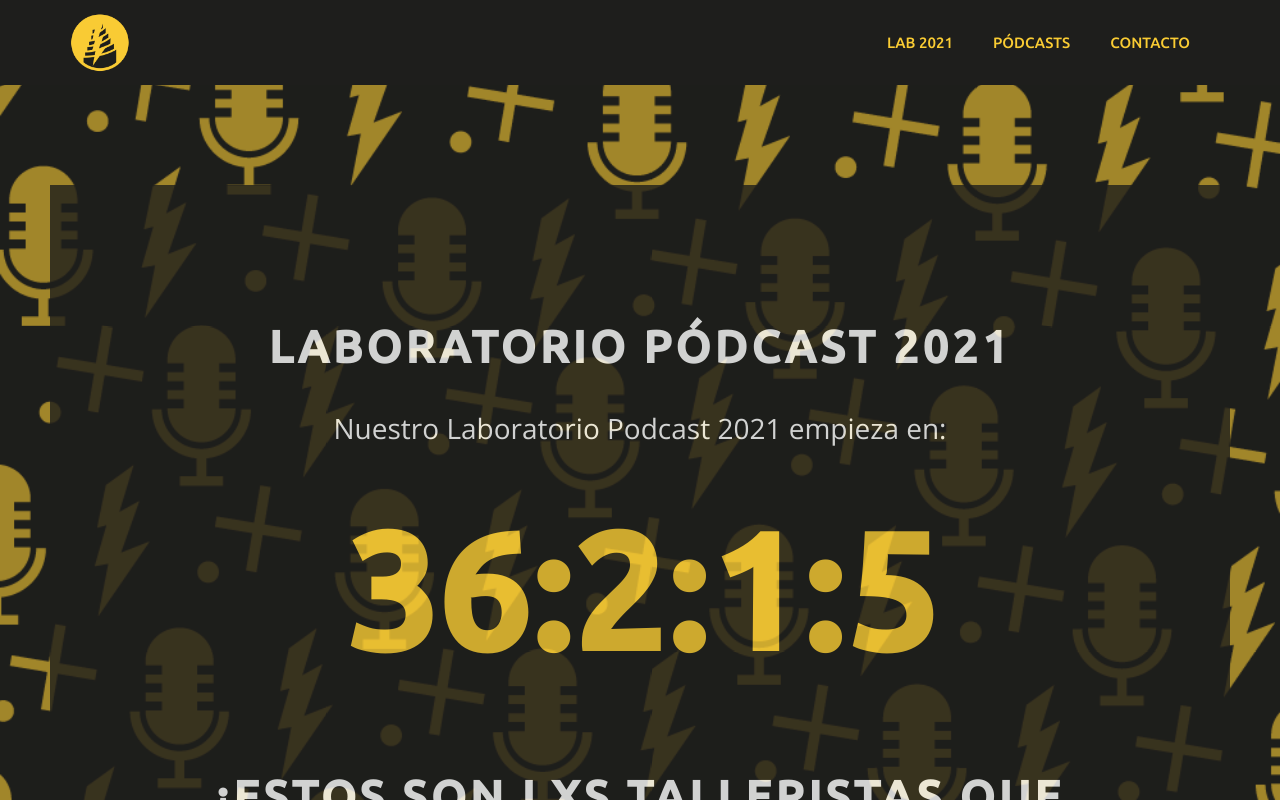
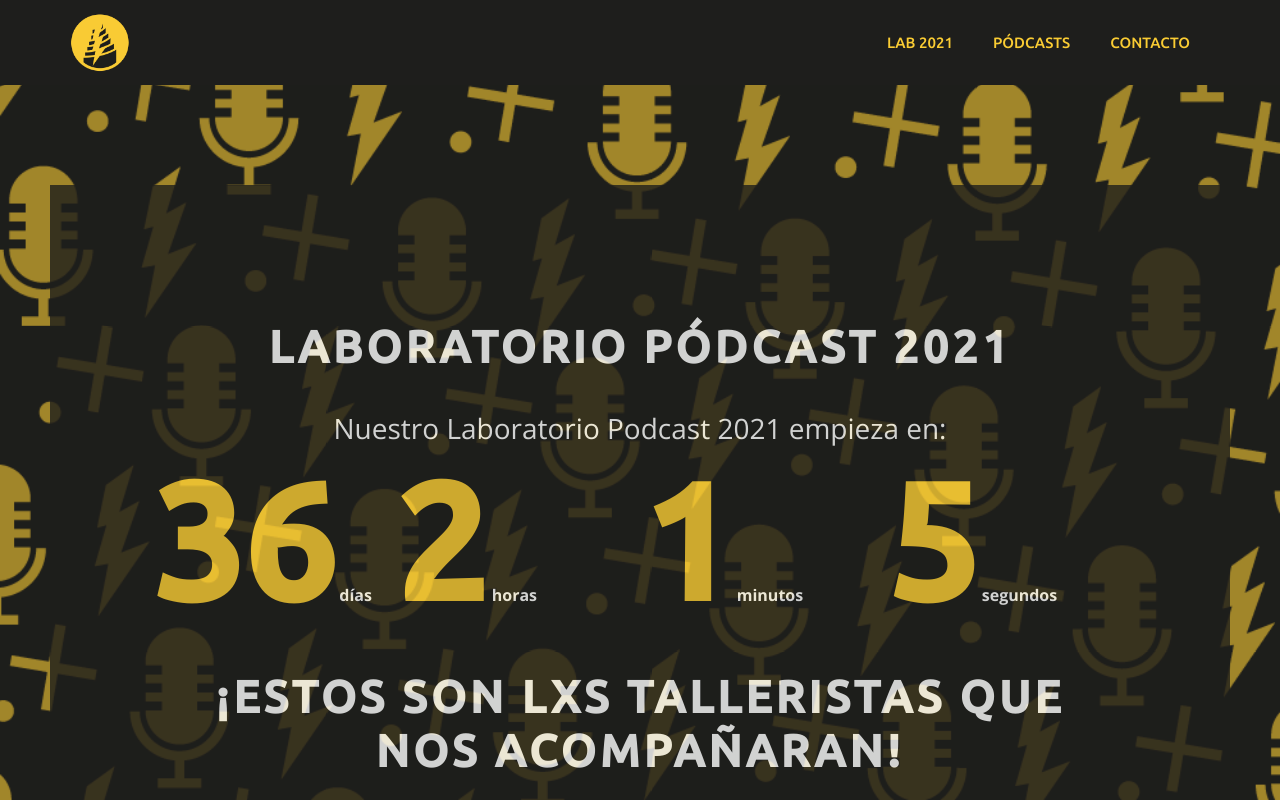
Before and after one commit to gutieCast/babelPodcast, a React (Create React App) app: page /lab-2021 in a window 1280 px wide. Built offline with nearby package versions, Linux system fonts and the light colour scheme.

Commit message:
fixed countdown-timer

```diff
--- a/src/components/Home/components/Hero/hero.scss
+++ b/src/components/Home/components/Hero/hero.scss
@@ -4,7 +4,7 @@
 #hero {
     display: flex;
     flex-direction: column-reverse;
-    justify-content: center;
+    justify-content: space-around;
     width: 100%;
     height: 100vh;
     @include breakpoint-3 {
--- a/src/components/Home/components/Lab2021/index.jsx
+++ b/src/components/Home/components/Lab2021/index.jsx
@@ -15,7 +15,24 @@ const Lab2021 = () => {
         } else {
             // Render a countdown
             return (
-                <span className="countdown-timer">{days}:{hours}:{minutes}:{seconds}</span>
+                <div className="grid-timer">
+                    <div className="unit-time">
+                        <span className="countdown-timer">{days}</span>
+                        <span className="tag-time"> días</span>
+                    </div>
+                    <div className="unit-time">
+                        <span className="countdown-timer">{hours}</span>
+                        <span className="tag-time"> horas</span>
+                    </div>
+                    <div className="unit-time">
+                        <span className="countdown-timer">{minutes}</span>
+                        <span className="tag-time"> minutos</span>
+                    </div>
+                    <div className="unit-time">
+                        <span className="countdown-timer">{seconds}</span>
+                        <span className="tag-time"> segundos</span>
+                    </div>
+                </div>
             )
         }
     };
@@ -33,6 +50,8 @@ const Lab2021 = () => {
                 <Countdown
                     date="2021-08-31T19:00:00"
                     renderer={renderer}
+                    zeroPadDays={1}
+                    zeroPadTime={1}
                 />
 
                 <div className="teachers-info">
--- a/src/components/Home/components/Lab2021/lab2021.scss
+++ b/src/components/Home/components/Lab2021/lab2021.scss
@@ -8,6 +8,15 @@
             z-index: 4;
             display: flex;
             flex-direction: column;
+            .grid-timer {
+                display: flex;
+                flex-direction: column;
+                align-items: center;
+                @include breakpoint-3 {
+                    display: grid;
+                    grid-template-columns: repeat(4, 1fr);
+                }
+                .unit-time {
                     .countdown-timer {
                         color: $yellow;
                         font-family: $title-font;
@@ -25,6 +34,14 @@
                             font-size: $xxl;
                         }
                     }
+                    .tag-time {
+                        color: $white;
+                        font-family: $main-font;
+                        font-weight: bolder;
+                    }
+
                 }
             }
         }
+    }
+}
```
Lines whose indentation alone changed are shown as unchanged.
